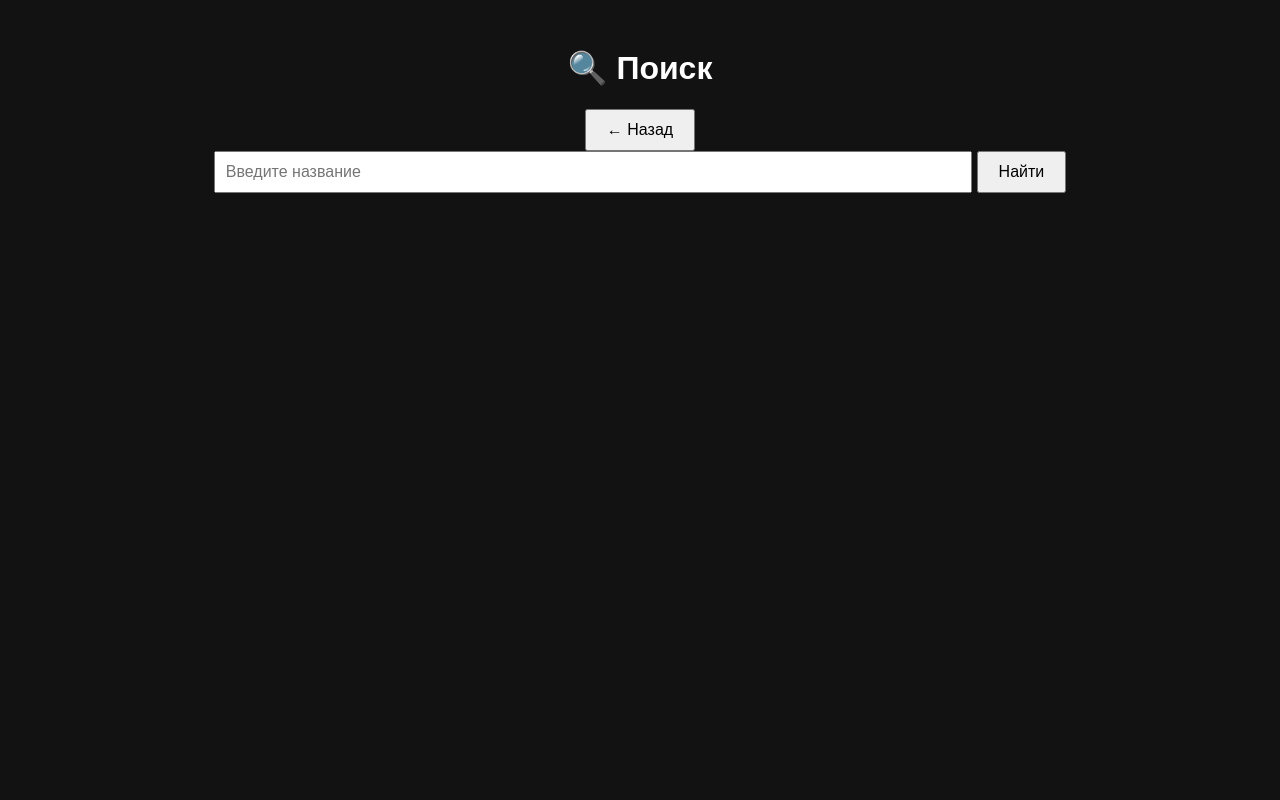
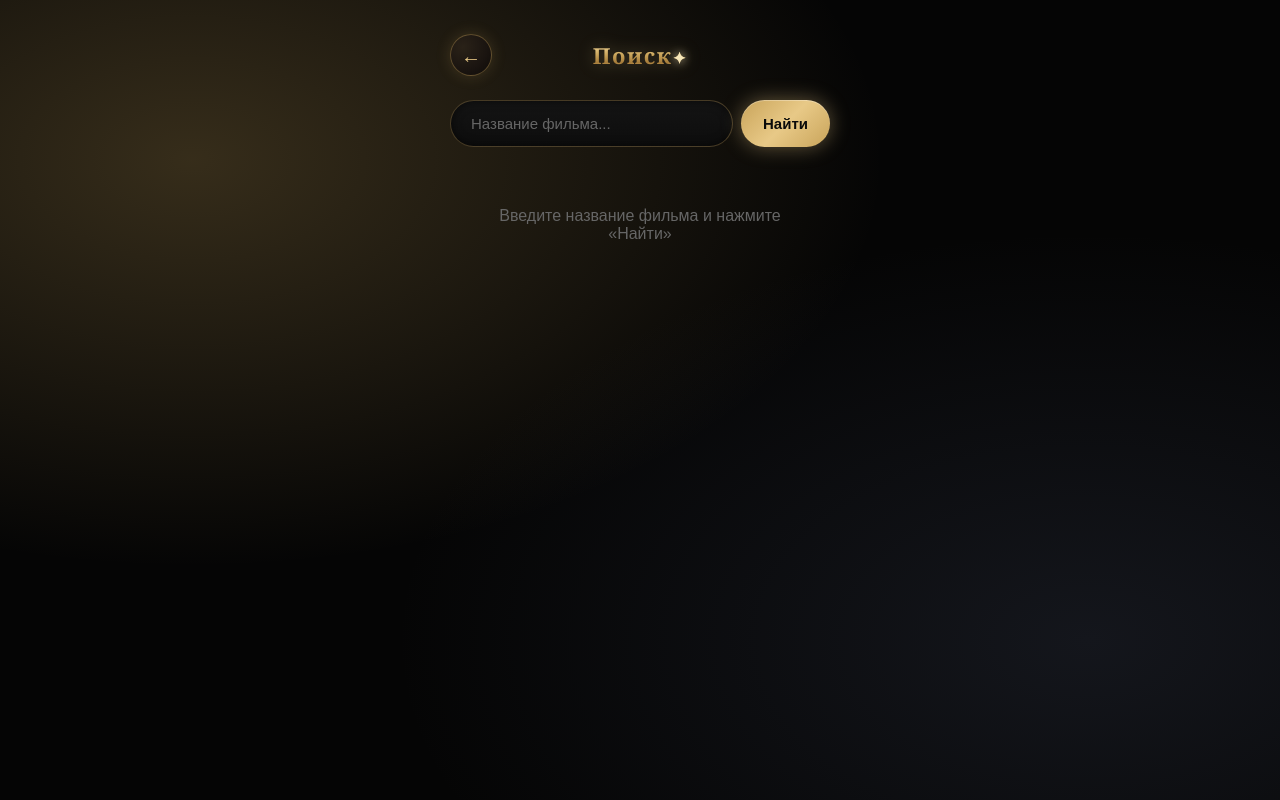
Before and after one commit to VigenMinasan/FilmsKino, a Flask app: page /search in a window 1280 px wide. Run offline with Flask 3, Linux system fonts and the light colour scheme.

Commit message:
Дизайн новый search.html

```diff
--- a/templates/search.html
+++ b/templates/search.html
@@ -1,67 +1,227 @@
 <!DOCTYPE html>
-<html>
+<html lang="ru">
 <head>
-  <meta name="viewport" content="width=device-width, initial-scale=1.0">
-  <title>Поиск</title>
+<meta charset="UTF-8">
+<meta name="viewport" content="width=device-width, initial-scale=1.0, viewport-fit=cover">
+<title>Поиск — КиноТиндер</title>
 <style>
-    body {
-      background: #121212;
+  * { box-sizing: border-box; margin: 0; padding: 0; }
+
+  html, body {
+    background: #050505;
     color: #fff;
+    font-family: 'Georgia', serif;
+    height: 100%;
+  }
+
+  .bg {
+    position: fixed;
+    inset: 0;
+    background:
+      radial-gradient(ellipse at 15% 20%, rgba(201, 164, 90, 0.25) 0%, transparent 45%),
+      radial-gradient(ellipse at 85% 80%, rgba(80, 90, 120, 0.2) 0%, transparent 45%),
+      #050505;
+    z-index: 0;
+  }
+
+  .app {
+    position: relative;
+    z-index: 1;
+    min-height: 100dvh;
+    display: flex;
+    flex-direction: column;
+    padding: 20px;
+    max-width: 420px;
+    margin: 0 auto;
+  }
+
+  .header {
+    display: flex;
+    justify-content: space-between;
+    align-items: center;
+    padding: 14px 0 24px;
+  }
+
+  .logo {
+    font-size: 22px;
+    font-weight: bold;
+    letter-spacing: 1.5px;
+    background: linear-gradient(180deg, #f5e5b8 0%, #e8c987 25%, #c9a45a 50%, #a67c3a 75%, #d4b070 100%);
+    -webkit-background-clip: text;
+    -webkit-text-fill-color: transparent;
+    background-clip: text;
+    filter: drop-shadow(0 0 8px rgba(232, 201, 135, 0.3));
+  }
+
+  .logo .star {
+    -webkit-text-fill-color: #f5e5b8;
+    color: #f5e5b8;
+    font-size: 16px;
+    text-shadow: 0 0 10px rgba(245, 229, 184, 0.9);
+  }
+
+  .back-btn {
+    width: 42px;
+    height: 42px;
+    border-radius: 50%;
+    background: radial-gradient(circle at 30% 30%, #2a2218 0%, #1a1410 60%, #0d0a07 100%);
+    display: flex;
+    align-items: center;
+    justify-content: center;
+    text-decoration: none;
+    color: #e8c987;
+    font-size: 20px;
+    border: 1px solid rgba(201, 164, 90, 0.4);
+    box-shadow: 0 0 15px rgba(201, 164, 90, 0.2);
+  }
+
+  /* ФОРМА */
+  .search-form {
+    display: flex;
+    gap: 8px;
+    margin-bottom: 20px;
+  }
+
+  .search-form input {
+    flex: 1;
+    padding: 14px 20px;
+    border-radius: 30px;
+    background: linear-gradient(180deg, #141414 0%, #0d0d0d 100%);
+    border: 1px solid rgba(201, 164, 90, 0.3);
+    color: #fff;
+    font-size: 15px;
     font-family: Arial;
+    outline: none;
+    box-shadow: inset 0 0 10px rgba(0, 0, 0, 0.6);
+  }
+
+  .search-form input::placeholder { color: #666; }
+
+  .search-form input:focus {
+    border-color: rgba(245, 229, 184, 0.6);
+    box-shadow:
+      inset 0 0 10px rgba(0, 0, 0, 0.6),
+      0 0 15px rgba(232, 201, 135, 0.3);
+  }
+
+  .search-form button {
+    padding: 14px 22px;
+    border-radius: 30px;
+    background: linear-gradient(135deg, #c9a45a 0%, #e8c987 50%, #c9a45a 100%);
+    border: none;
+    color: #0a0a0a;
+    font-size: 15px;
+    font-weight: bold;
+    font-family: Arial;
+    cursor: pointer;
+    box-shadow:
+      0 0 20px rgba(232, 201, 135, 0.4),
+      inset 0 1px 0 rgba(255, 255, 255, 0.3);
+  }
+
+  .search-form button:active { transform: scale(0.97); }
+
+  /* РЕЗУЛЬТАТЫ */
+  .content { flex: 1; padding-bottom: 20px; }
+
+  .movie {
+    display: flex;
+    gap: 12px;
+    background: linear-gradient(180deg, #141414 0%, #0d0d0d 100%);
+    border-radius: 14px;
+    padding: 10px;
+    margin-bottom: 12px;
+    border: 1px solid rgba(201, 164, 90, 0.25);
+    box-shadow: 0 0 15px rgba(201, 164, 90, 0.08);
+  }
+
+  .movie img {
+    width: 80px;
+    border-radius: 10px;
+    flex-shrink: 0;
+  }
+
+  .movie-info { flex: 1; min-width: 0; }
+
+  .movie-info h2 {
+    font-size: 16px;
+    color: #f5e5b8;
+    margin-bottom: 4px;
+    font-family: 'Georgia', serif;
+    letter-spacing: 0.5px;
+  }
+
+  .movie-info p {
+    font-size: 12px;
+    color: #999;
+    font-family: Arial;
+    margin-bottom: 4px;
+  }
+
+  .movie-info .rating {
+    color: #f5e5b8;
+    font-weight: bold;
+    font-family: Arial;
+    font-size: 13px;
+    text-shadow: 0 0 8px rgba(245, 229, 184, 0.4);
+  }
+
+  .error {
+    color: #ff5252;
+    text-align: center;
     padding: 20px;
+    font-family: Arial;
+    text-shadow: 0 0 10px rgba(255, 82, 82, 0.5);
+  }
+
+  .empty {
     text-align: center;
+    color: #666;
+    padding: 40px 20px;
+    font-family: Arial;
   }
-    a { text-decoration: none; }
-    input {
-      padding: 10px;
-      font-size: 16px;
-      width: 60%;
-    }
-    button {
-      padding: 10px 20px;
-      font-size: 16px;
-      cursor: pointer;
-    }
-    .movie {
-      background: #1e1e1e;
-      padding: 10px;
-      border-radius: 10px;
-      margin: 10px auto;
-      max-width: 500px;
-      display: flex;
-      gap: 10px;
-      text-align: left;
-    }
-    .movie img { width: 80px; border-radius: 6px; }
 </style>
 </head>
 <body>
 
-  <h1>🔍 Поиск</h1>
+  <div class="bg"></div>
 
-  <a href="/"><button>← Назад</button></a>
+  <div class="app">
+    <div class="header">
+      <a href="/" class="back-btn">←</a>
+      <div class="logo">Поиск<span class="star">✦</span></div>
+      <div style="width: 42px;"></div>
+    </div>
 
-  <form method="POST" action="/search">
-    <input type="text" name="search_id" placeholder="Введите название">
+    <form method="POST" action="/search" class="search-form">
+      <input type="text" name="search_id" placeholder="Название фильма..." autocomplete="off">
       <button type="submit">Найти</button>
     </form>
 
+    <div class="content">
       {% if error %}
-    <p style="color: red;">{{ error }}</p>
+        <p class="error">{{ error }}</p>
       {% endif %}
 
+      {% if movies %}
         {% for movie in movies %}
           <div class="movie">
             {% if movie.poster_path %}
-        <img src="https://image.tmdb.org/t/p/w200{{ movie.poster_path }}">
+              <img src="https://image.tmdb.org/t/p/w200{{ movie.poster_path }}" alt="{{ movie.title }}">
             {% endif %}
-      <div>
+            <div class="movie-info">
               <h2>{{ movie.title }}</h2>
               <p>{{ movie.release_date }}</p>
-        <p>{{ movie.overview[:120] }}...</p>
+              <p class="rating">★ {{ movie.vote_average }}</p>
+              <p>{{ movie.overview[:100] if movie.overview else '' }}...</p>
             </div>
           </div>
         {% endfor %}
+      {% elif not error %}
+        <p class="empty">Введите название фильма и нажмите «Найти»</p>
+      {% endif %}
+    </div>
+  </div>
 
 </body>
 </html>
```
Lines whose indentation alone changed are shown as unchanged.
